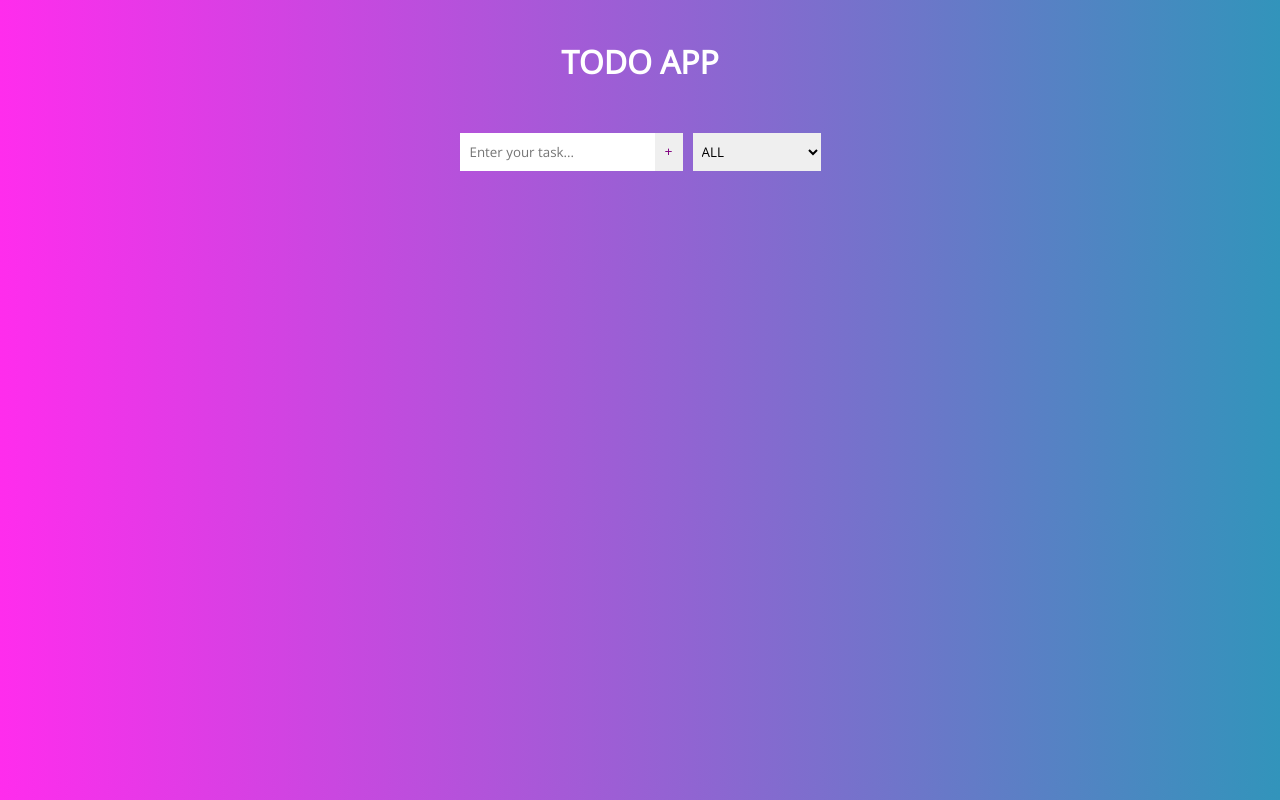
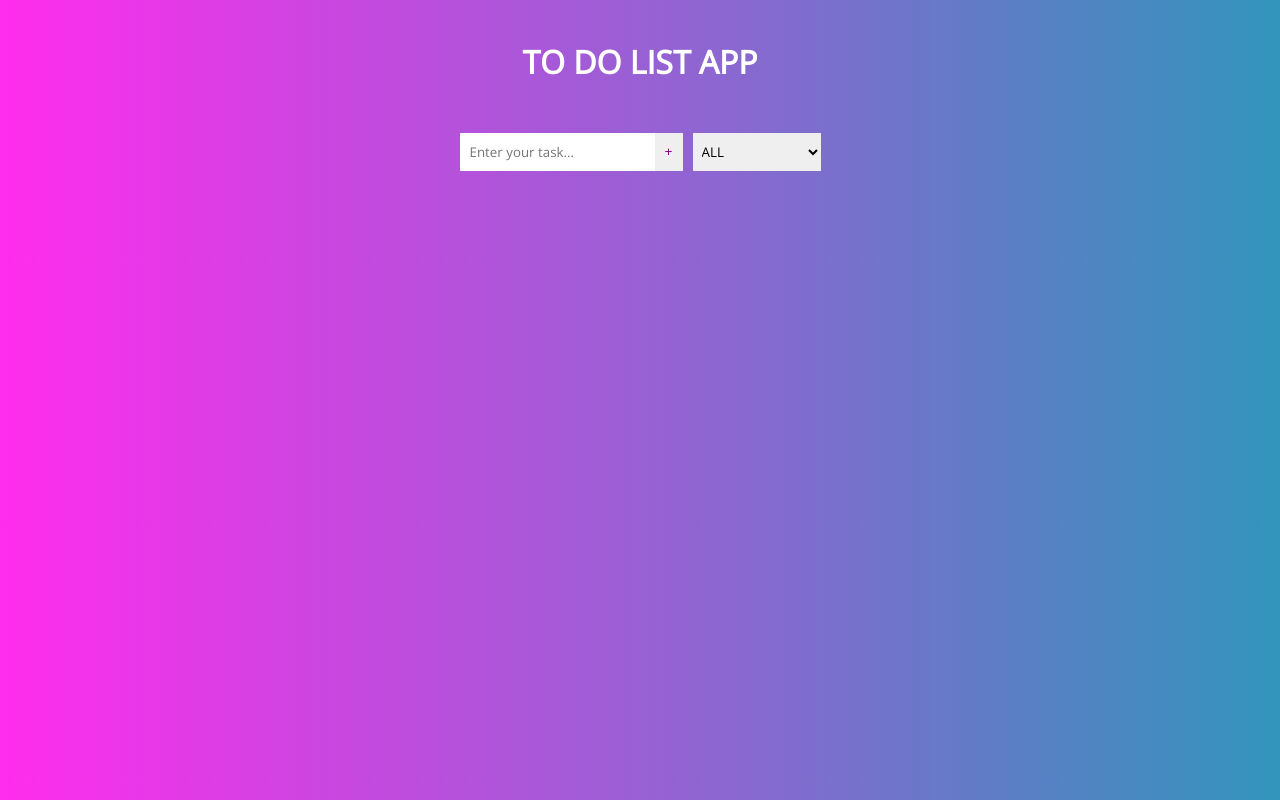
Before and after one commit to adrian-dzida/todo-app-vanillajs, a plain HTML site: page index.html in a window 1280 px wide. Drawn offline with nearby package versions, Linux system fonts and the light colour scheme.

Commit message:
Change app title

```diff
--- a/index.html
+++ b/index.html
@@ -9,7 +9,7 @@
   </head>
   <body>
     <div class="app">
-      <h1 class="app__title">Todo App</h1>
+      <h1 class="app__title">To do list app</h1>
       <form class="form">
         <input type="text" class="form__input" placeholder="Enter your task... "/>
         <button type="submit" class="form__btn">+</button>
```
